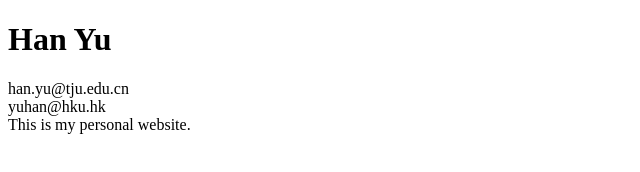
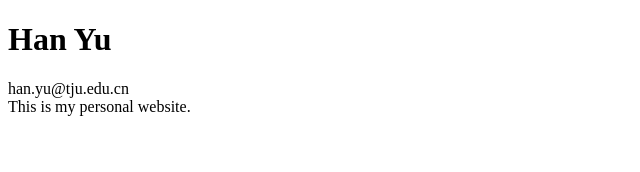
Before and after one commit to hiyuhan/hiyuhan.github.io, a plain HTML site: page index.html in a window 1280 px wide. Shown: the whole page, without its empty margins (0-640 px from the left). Drawn offline with Linux system fonts and the light colour scheme.

Commit message:
Update index.html

```diff
--- a/index.html
+++ b/index.html
@@ -7,7 +7,6 @@
 <h1>Han Yu</h1>
 <p>
 	han.yu@tju.edu.cn<br>
-	yuhan@hku.hk<br>
 	This is my personal website.<br>
 </p>
 </body>
```
